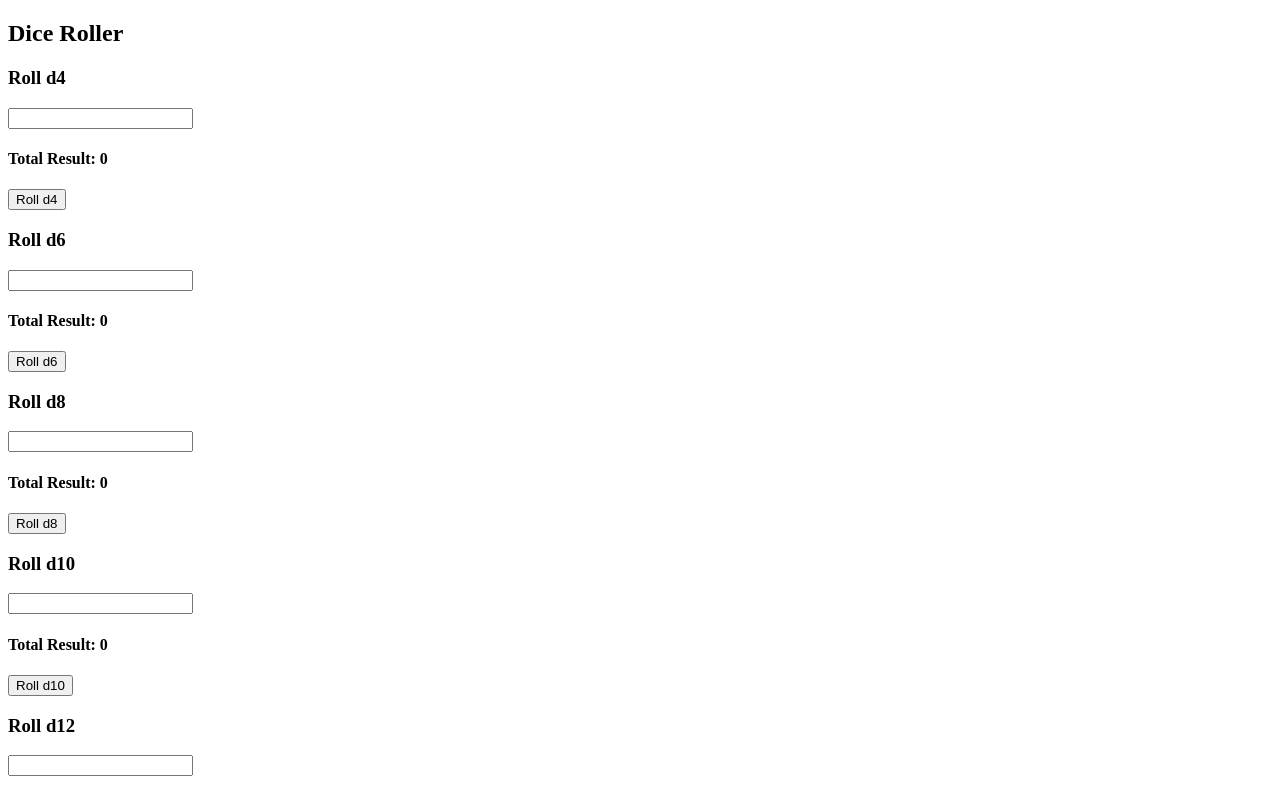
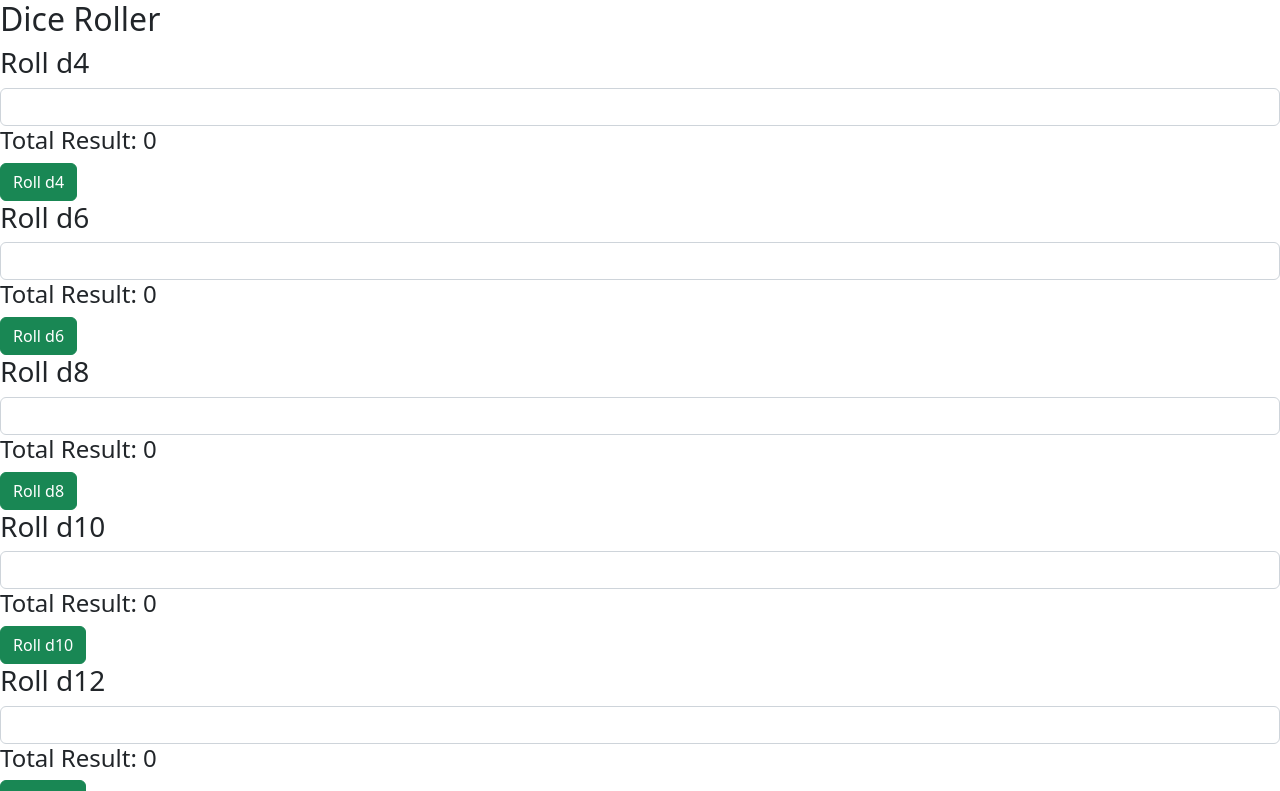
Before and after one commit to pisithsork/DNDApp, an Angular app in the folder Frontend/dndapp.UI/: page /main in a window 1280 px wide. Shown: the top 791 px of the page. Built offline with nearby package versions, Linux system fonts and the light colour scheme.

Commit message:
Minor changes, added bootstrap to frontend

```diff
--- a/Frontend/dndapp.UI/angular.json
+++ b/Frontend/dndapp.UI/angular.json
@@ -25,6 +25,7 @@
               "src/assets"
             ],
             "styles": [
+              "node_modules/bootstrap/dist/css/bootstrap.min.css",
               "src/styles.css"
             ],
             "scripts": []
--- a/Frontend/dndapp.UI/package.json
+++ b/Frontend/dndapp.UI/package.json
@@ -18,6 +18,7 @@
     "@angular/platform-browser": "^15.0.0",
     "@angular/platform-browser-dynamic": "^15.0.0",
     "@angular/router": "^15.0.0",
+    "bootstrap": "^5.2.3",
     "rxjs": "~7.5.0",
     "tslib": "^2.3.0",
     "zone.js": "~0.12.0"
--- a/Frontend/dndapp.UI/src/main.ts
+++ b/Frontend/dndapp.UI/src/main.ts
@@ -1,5 +1,4 @@
 import { platformBrowserDynamic } from '@angular/platform-browser-dynamic';
-
 import { AppModule } from './app/app.module';
 
 
--- a/Frontend/dndapp.UI/src/styles.css
+++ b/Frontend/dndapp.UI/src/styles.css
@@ -1 +1,2 @@
 /* You can add global styles to this file, and also import other style files */
+@import './../node_modules/bootstrap/dist/css/bootstrap.min.css';
```
Also changed, not shown: 2 other files (tests, documents, lock files or other folders).
